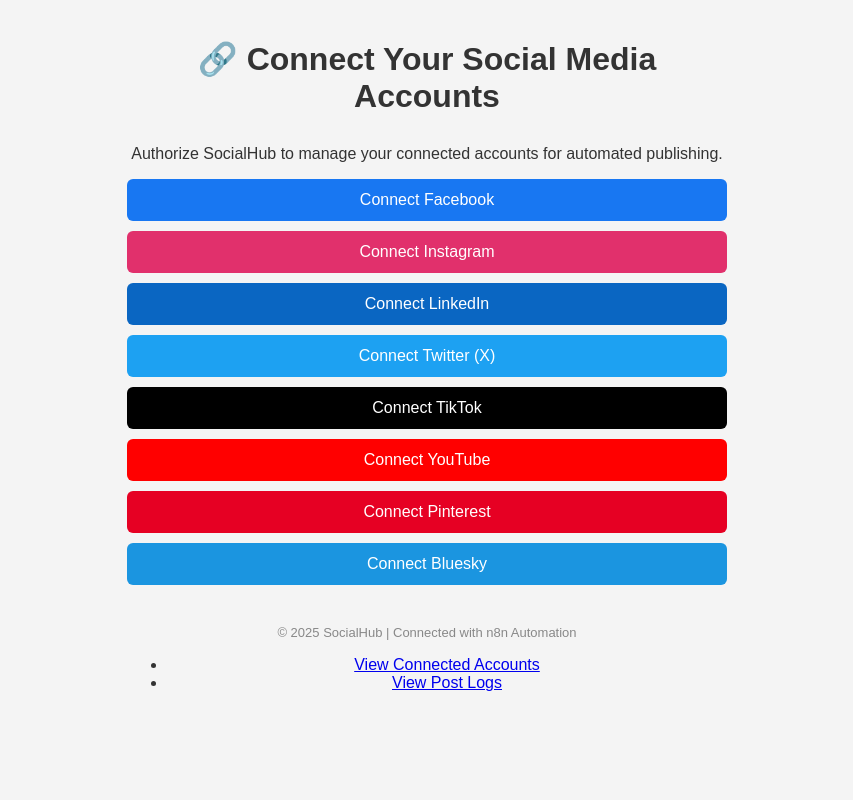
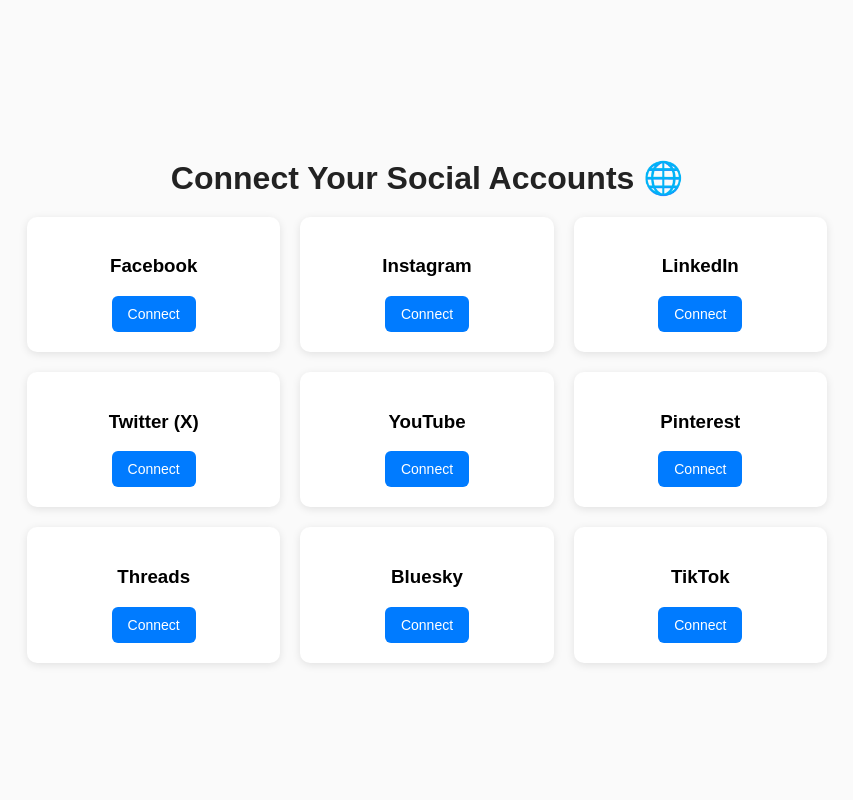
Before and after one commit to ismaillos/socialhub-production, a FastAPI app: template templates/index.html in a window 1280 px wide. Shown: the whole page, without its empty margins (213-1066 px from the left). Run offline with FastAPI, Linux system fonts and the light colour scheme; the template is opened without the code that fills it, so the values that code supplies are empty.

Commit message:
Update index.html

```diff
--- a/templates/index.html
+++ b/templates/index.html
@@ -1,72 +1,105 @@
-</html>
 <!DOCTYPE html>
 <html lang="en">
 <head>
   <meta charset="UTF-8">
-<meta name="viewport" content="width=device-width, initial-scale=1.0">
-<title>🌐 SocialHub - Connect Your Accounts</title>
+  <title>SocialHub — Connect Your Accounts</title>
+  <meta name="viewport" content="width=device-width, initial-scale=1">
   <style>
     body {
+      background: #fafafa;
       font-family: Arial, sans-serif;
-  max-width: 600px;
-  margin: 40px auto;
-  text-align: center;
-  background: #f4f4f4;
-  color: #333;
+      display: flex;
+      flex-direction: column;
+      align-items: center;
+      justify-content: center;
+      min-height: 100vh;
+      margin: 0;
     }
     h1 {
-  margin-bottom: 30px;
+      color: #222;
+      margin-bottom: 20px;
+    }
+    .grid {
+      display: grid;
+      grid-template-columns: repeat(auto-fit, minmax(200px, 1fr));
+      gap: 20px;
+      width: 90%;
+      max-width: 800px;
+    }
+    .card {
+      background: #fff;
+      border-radius: 10px;
+      box-shadow: 0 2px 8px rgba(0,0,0,0.1);
+      padding: 20px;
+      text-align: center;
+      transition: transform 0.2s ease;
+    }
+    .card:hover {
+      transform: scale(1.03);
     }
     button {
-  display: block;
-  width: 100%;
-  margin: 10px 0;
-  padding: 12px;
-  font-size: 16px;
+      background: #007bff;
+      color: white;
       border: none;
       border-radius: 6px;
-  color: white;
+      padding: 10px 16px;
+      font-size: 14px;
       cursor: pointer;
-  transition: 0.2s;
+      transition: background 0.2s;
     }
     button:hover {
-  opacity: 0.9;
-}
-.fb { background: #1877f2; }
-.ig { background: #e1306c; }
-.li { background: #0a66c2; }
-.tw { background: #1da1f2; }
-.tt { background: #000000; color: white; }
-.yt { background: #ff0000; }
-.pt { background: #e60023; }
-.bs { background: #1b95e0; }
-
-footer {
-  margin-top: 40px;
-  font-size: 13px;
-  color: #888;
+      background: #0056b3;
     }
   </style>
 </head>
 <body>
-<h1>🔗 Connect Your Social Media Accounts</h1>
-<p>Authorize SocialHub to manage your connected accounts for automated publishing.</p>
 
-<button class="fb" onclick="window.location='/auth/facebook/login'">Connect Facebook</button>
-<button class="ig" onclick="window.location='/auth/instagram/login'">Connect Instagram</button>
-<button class="li" onclick="window.location='/auth/linkedin/login'">Connect LinkedIn</button>
-<button class="tw" onclick="window.location='/auth/twitter/login'">Connect Twitter (X)</button>
-<button class="tt" onclick="window.location='/auth/tiktok/login'">Connect TikTok</button>
-<button class="yt" onclick="window.location='/auth/youtube/login'">Connect YouTube</button>
-<button class="pt" onclick="window.location='/auth/pinterest/login'">Connect Pinterest</button>
-<button class="bs" onclick="window.location='/auth/bluesky/login'">Connect Bluesky</button>
+  <h1>Connect Your Social Accounts 🌐</h1>
 
-<footer>
-  <p>© 2025 SocialHub | Connected with n8n Automation</p>
-</footer>
- <ul>
-    <li><a href="/accounts">View Connected Accounts</a></li>
-    <li><a href="/logs">View Post Logs</a></li>
-  </ul>
+  <div class="grid">
+    <div class="card">
+      <h3>Facebook</h3>
+      <button onclick="connect('facebook')">Connect</button>
+    </div>
+    <div class="card">
+      <h3>Instagram</h3>
+      <button onclick="connect('instagram')">Connect</button>
+    </div>
+    <div class="card">
+      <h3>LinkedIn</h3>
+      <button onclick="connect('linkedin')">Connect</button>
+    </div>
+    <div class="card">
+      <h3>Twitter (X)</h3>
+      <button onclick="connect('twitter')">Connect</button>
+    </div>
+    <div class="card">
+      <h3>YouTube</h3>
+      <button onclick="connect('youtube')">Connect</button>
+    </div>
+    <div class="card">
+      <h3>Pinterest</h3>
+      <button onclick="connect('pinterest')">Connect</button>
+    </div>
+    <div class="card">
+      <h3>Threads</h3>
+      <button onclick="connect('threads')">Connect</button>
+    </div>
+    <div class="card">
+      <h3>Bluesky</h3>
+      <button onclick="connect('bluesky')">Connect</button>
+    </div>
+    <div class="card">
+      <h3>TikTok</h3>
+      <button onclick="connect('tiktok')">Connect</button>
+    </div>
+  </div>
+
+  <script>
+    function connect(platform) {
+      window.location.href = `/auth/${platform}/login`;
+    }
+  </script>
+
 </body>
 </html>
```
Lines whose indentation alone changed are shown as unchanged.
